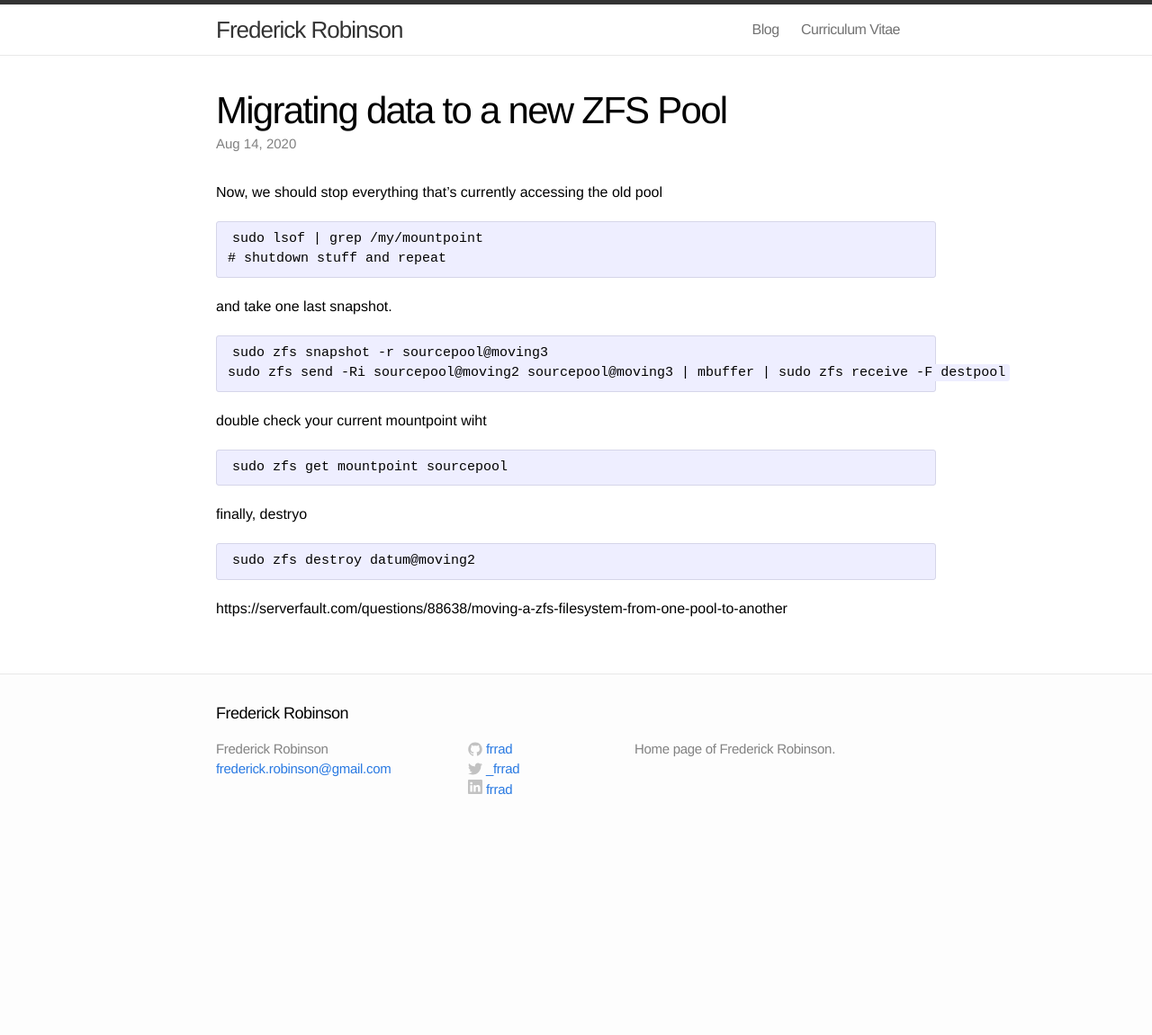
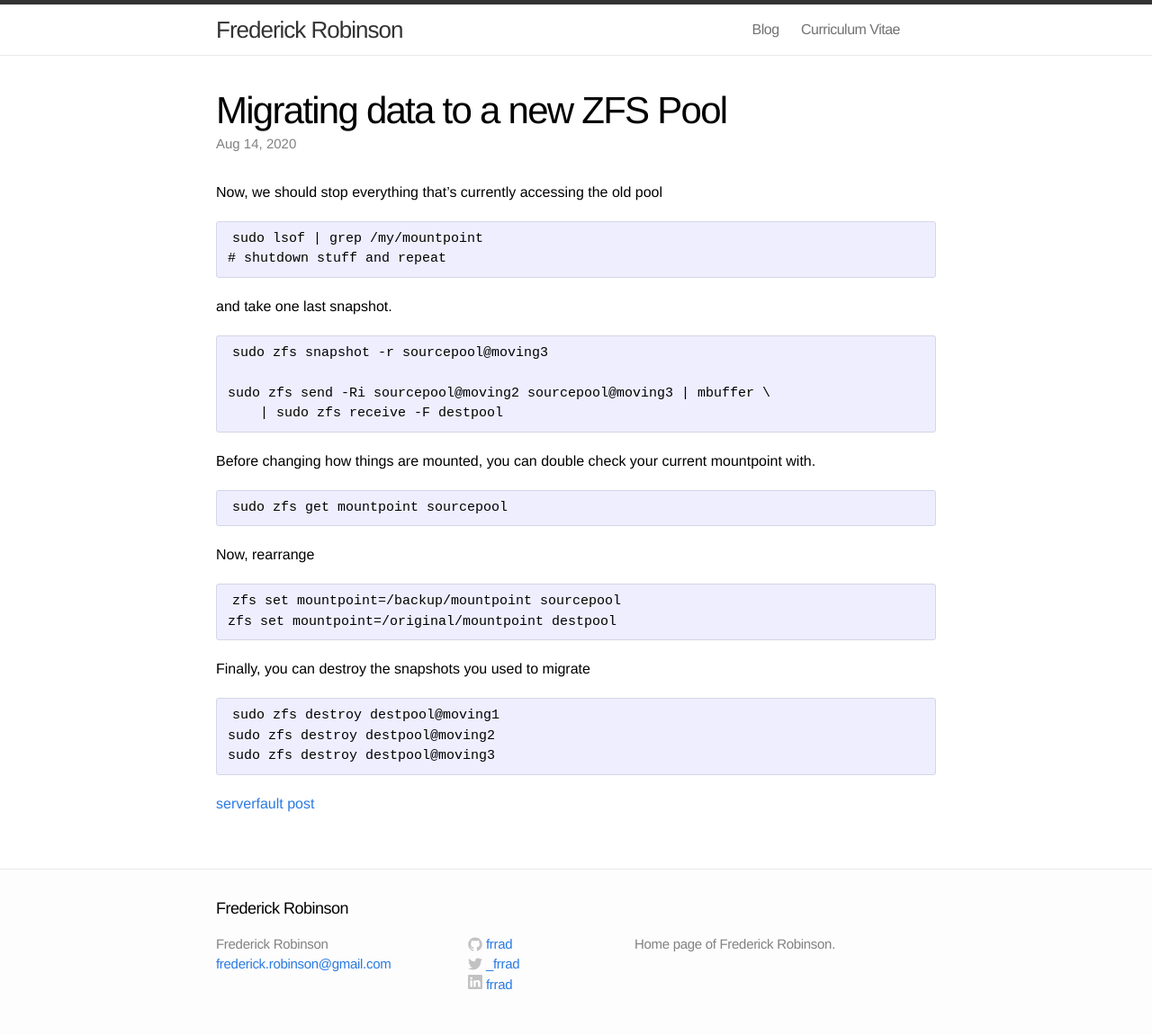
Before and after one commit to frrad/frrad.github.io, a Jekyll site: the page built from _posts/2020-08-14-migrate-zfs.md, in a window 1280 px wide. Shown: the whole page at 90% size. Built offline with Jekyll 4.4.1, drawn with Linux system fonts in a browser that asks for light colours; before the commit the page ends 934 px from its top, so only the background shows below that.

Commit message:
more words

````diff
--- a/_posts/2020-08-14-migrate-zfs.md
+++ b/_posts/2020-08-14-migrate-zfs.md
@@ -17,19 +17,31 @@ and take one last snapshot.
 
 ```
 sudo zfs snapshot -r sourcepool@moving3
-sudo zfs send -Ri sourcepool@moving2 sourcepool@moving3 | mbuffer | sudo zfs receive -F destpool
+
+sudo zfs send -Ri sourcepool@moving2 sourcepool@moving3 | mbuffer \
+    | sudo zfs receive -F destpool
 ```
 
-double check your current mountpoint wiht
+Before changing how things are mounted, you can double check your current mountpoint with.
 
 ```
 sudo zfs get mountpoint sourcepool
 ```
 
-finally, destryo
+Now, rearrange
 ```
-sudo zfs destroy datum@moving2
+zfs set mountpoint=/backup/mountpoint sourcepool
+zfs set mountpoint=/original/mountpoint destpool
 ```
 
 
-https://serverfault.com/questions/88638/moving-a-zfs-filesystem-from-one-pool-to-another
+Finally, you can destroy the snapshots you used to migrate
+
+```
+sudo zfs destroy destpool@moving1
+sudo zfs destroy destpool@moving2
+sudo zfs destroy destpool@moving3
+```
+
+
+[serverfault post](https://serverfault.com/questions/88638/moving-a-zfs-filesystem-from-one-pool-to-another)
````
